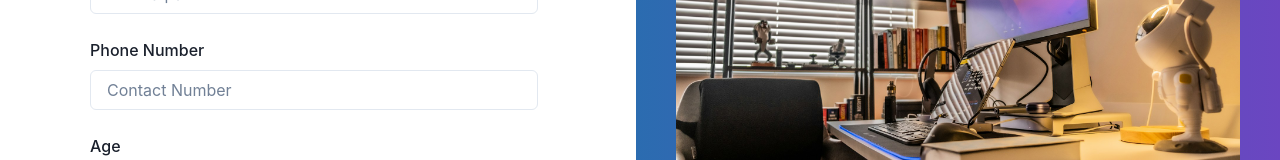
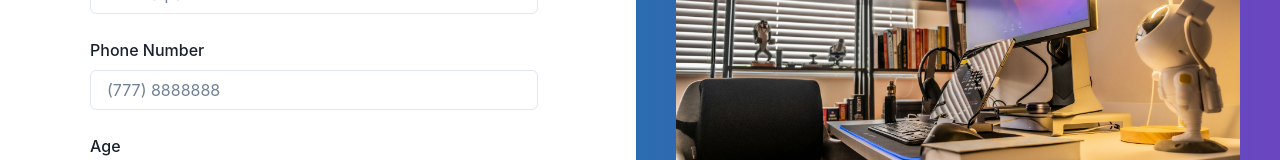
Before and after one commit to vanessadixon1/studentEnrollment, a React (Vite) app in the folder frontend/react/: page /signup in a window 1280 px wide. Shown: the part 438-598 px from the top of the page. Built offline with nearby package versions, Linux system fonts and the light colour scheme.

Commit message:
updated the placeholder text

```diff
--- a/frontend/react/src/components/shared/CreateStudentForm.jsx
+++ b/frontend/react/src/components/shared/CreateStudentForm.jsx
@@ -124,7 +124,7 @@ const CreateStudentForm = ({onSuccess}) => {
                                 label="Phone Number"
                                 name="phoneNumber"
                                 type="text"
-                                placeholder="Contact Number"
+                                placeholder="(777) 8888888 "
                             />
 
                             <MyTextInput
```
Also changed, not shown: 1 other file (tests, documents, lock files or other folders).
